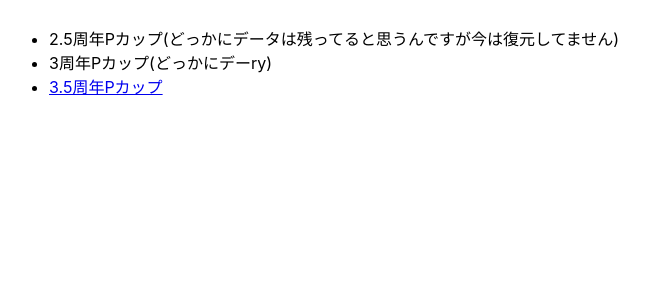
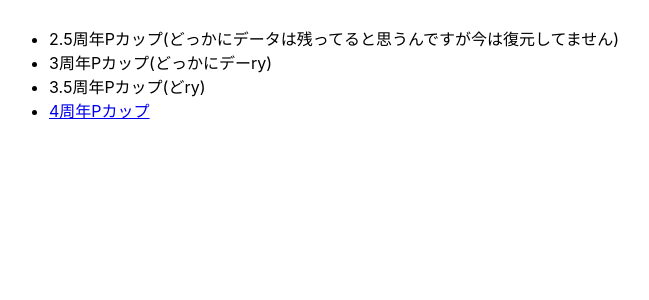
Before and after one commit to TonalidadeHidrica/shiny-pcup-frontend, a React (Create React App) app: page / in a window 1280 px wide. Shown: the top 300 px of the page, without its empty margins (1-650 px from the left). Built offline with nearby package versions, Linux system fonts and the light colour scheme.

Commit message:
Update Links

```diff
--- a/src/App.tsx
+++ b/src/App.tsx
@@ -14,8 +14,9 @@ class RootPage extends React.Component {
             2.5周年Pカップ(どっかにデータは残ってると思うんですが今は復元してません)
           </li>
           <li>3周年Pカップ(どっかにデーry)</li>
+          <li>3.5周年Pカップ(どry)</li>
           <li>
-            <a href="/40007/">3.5周年Pカップ</a>
+            <a href="/40008/">4周年Pカップ</a>
           </li>
         </ul>
       </div>
```
